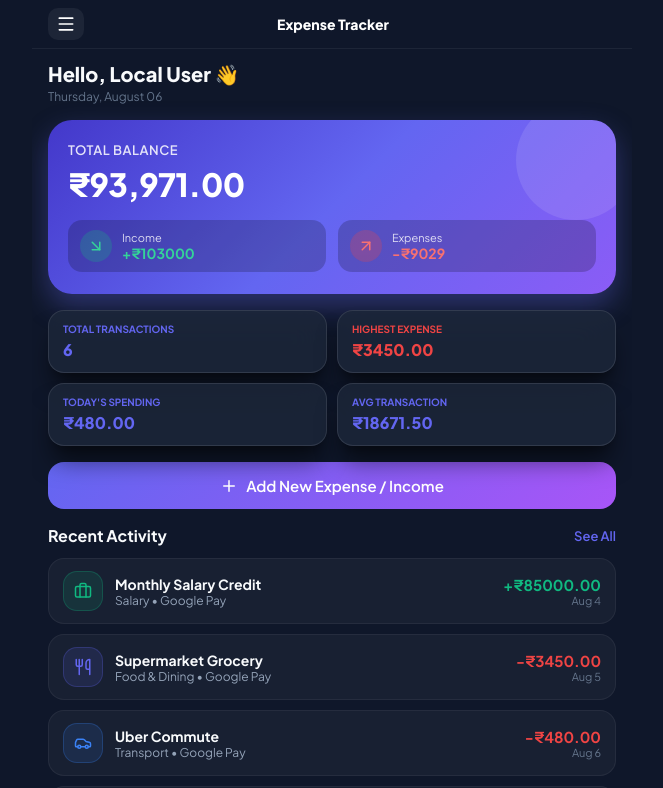
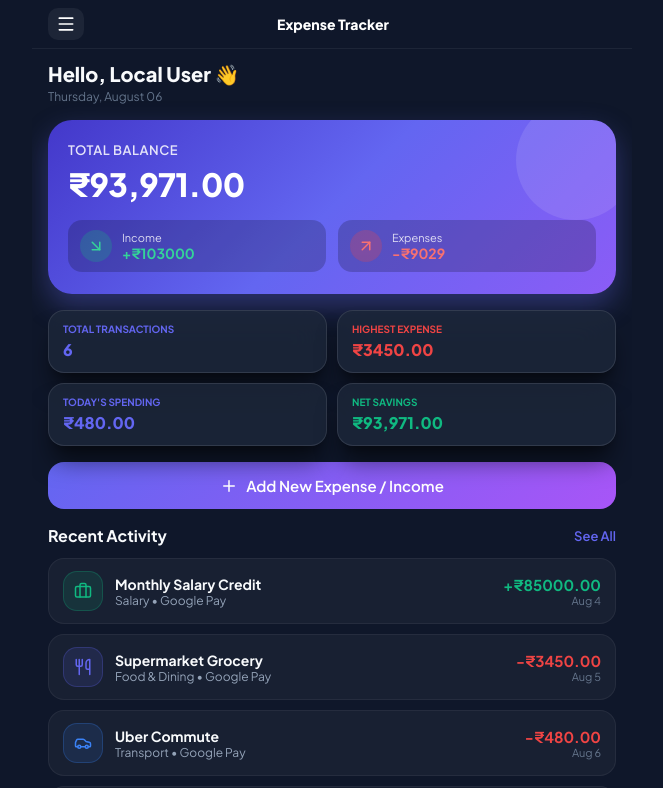
Before and after one commit to KUMAR-VSK/Expence-Tracker, a React (Vite) app in the folder web/: page / in a window 1280 px wide. Shown: the top 788 px of the page, without its empty margins (308-971 px from the left). Built offline with nearby package versions, Linux system fonts and the light colour scheme.

Commit message:
feat: replace Avg Transaction with Net Savings on Dashboard

```diff
--- a/web/src/components/DashboardView.tsx
+++ b/web/src/components/DashboardView.tsx
@@ -132,9 +132,9 @@ export const DashboardView: React.FC<DashboardViewProps> = ({
         </div>
 
         <div className="glass-card" style={{ padding: '12px 14px', borderRadius: 16 }}>
-          <div style={{ fontSize: 10, fontWeight: 700, color: '#6366F1', textTransform: 'uppercase' }}>Avg Transaction</div>
-          <div style={{ fontSize: 16, fontWeight: 800, color: '#6366F1', marginTop: 4 }}>
-            {expenses.length > 0 ? currency + (expenses.reduce((acc, e) => acc + e.amount, 0) / expenses.length).toFixed(2) : currency + '0.00'}
+          <div style={{ fontSize: 10, fontWeight: 700, color: '#10B981', textTransform: 'uppercase' }}>Net Savings</div>
+          <div style={{ fontSize: 16, fontWeight: 800, color: totalBalance >= 0 ? '#10B981' : '#EF4444', marginTop: 4 }}>
+            {currency}{totalBalance.toLocaleString('en-US', { minimumFractionDigits: 2, maximumFractionDigits: 2 })}
           </div>
         </div>
       </div>
```
